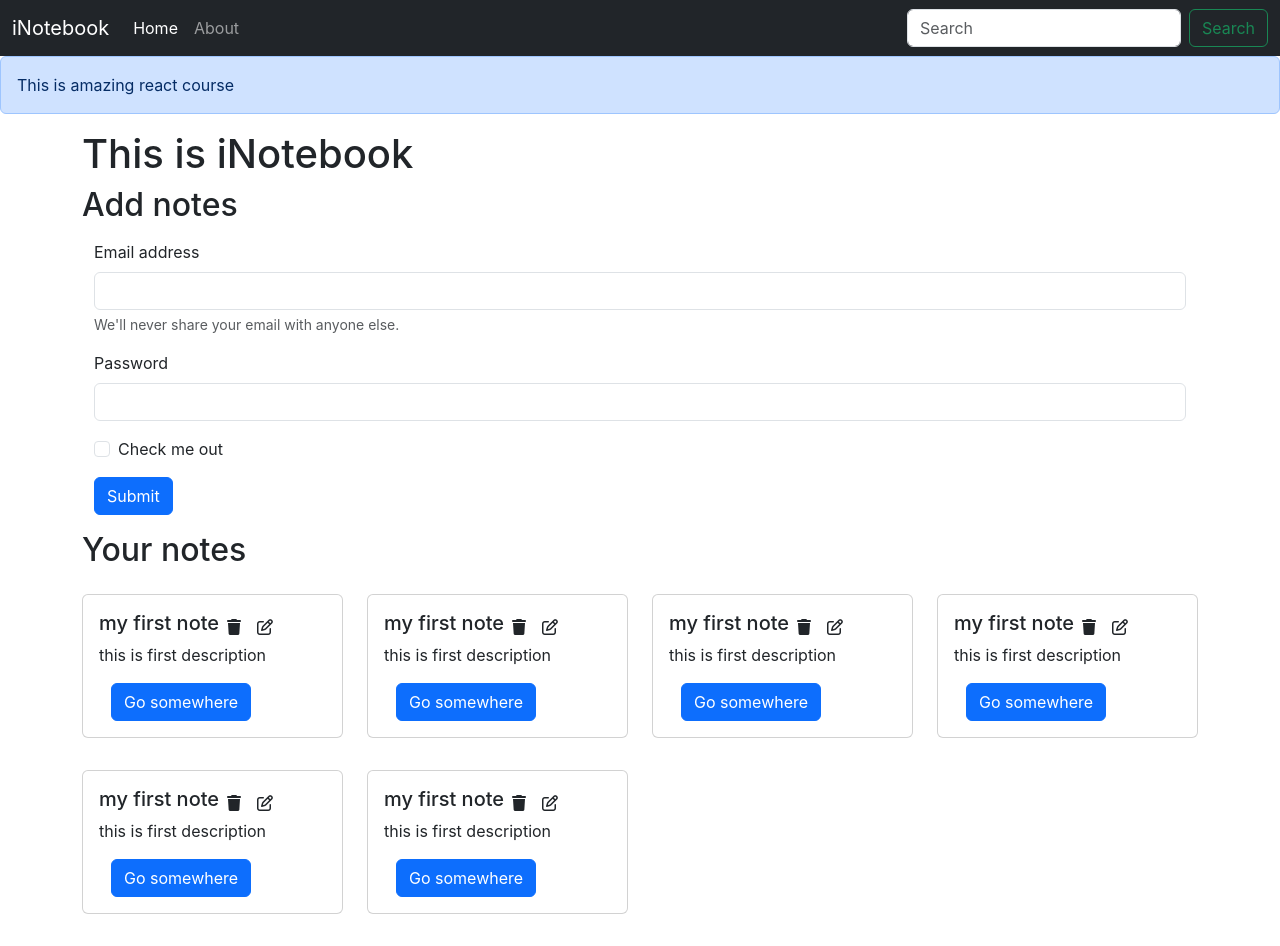
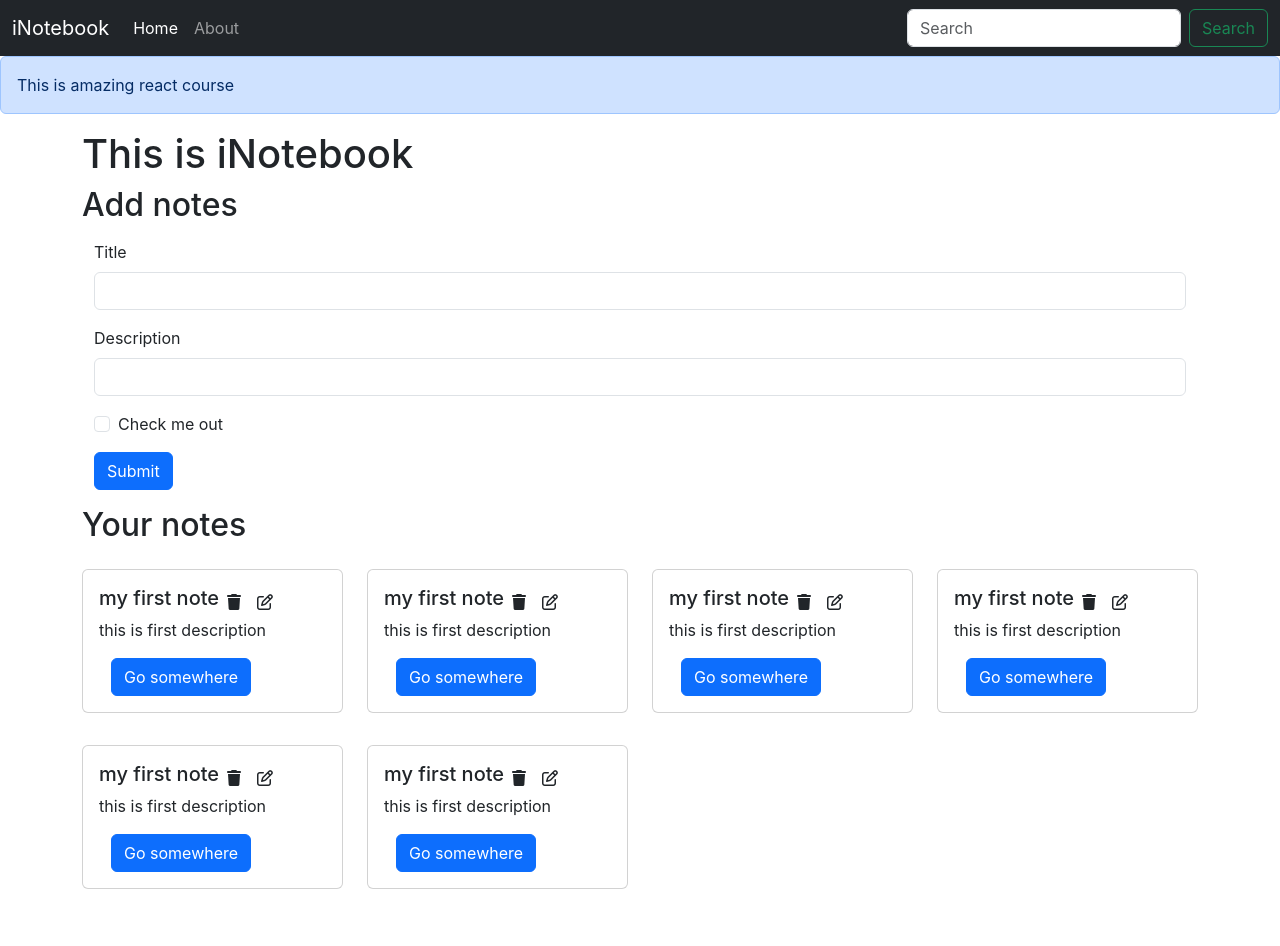
Before and after one commit to ShivamAgrawal150199/React-tutorial-new, a React (Create React App) app in the folder inotebook/: page / in a window 1280 px wide. After the commit the page ends 921 px from the top, so only its background shows below. Built offline with nearby package versions, Linux system fonts and the light colour scheme.

Commit message:
added addnote component and mage client side addition ready. video 63 completed

```diff
--- /dev/null
+++ b/inotebook/src/components/AddNote.js
@@ -0,0 +1,56 @@
+import React, { useState } from 'react'
+import { useContext } from "react";
+import noteContext from "../context/notes/noteContext";
+const AddNote = () => {
+
+    const context = useContext(noteContext);
+  const { addNote } = context;
+
+  const[note, setNote]=useState({title:"",description:"",tag:"default"});
+  const handleClick=(e)=>{
+    e.preventDefault();
+    addNote(note.title,note.description,note.tag)
+  }
+
+  const onchange=(e)=>{
+    setNote({...note,[e.target.name]:e.target.value});
+
+  }
+
+  return (
+    <div>
+      <h2>Add notes</h2>
+      <div className="container my-3">
+      <form>
+
+        <div className="mb-3">
+          <label htmlFor="title" className="form-label">
+            Title
+          </label>
+          <input type="text" className="form-control" id="title" name="title" aria-describedby="emailHelp" onChange={onchange}/>
+          {/* <div id="emailHelp" className="form-text">
+            We'll never share your email with anyone else.
+          </div> */}
+        </div>
+        <div className="mb-3">
+          <label htmlFor="description" className="form-label">
+            Description
+          </label>
+          <input type="text" className="form-control" id="description" name="description" onChange={onchange}/>
+        </div>
+        <div className="mb-3 form-check">
+          <input type="checkbox" className="form-check-input" id="exampleCheck1" />
+          <label className="form-check-label" htmlFor="exampleCheck1">
+            Check me out
+          </label>
+        </div>
+        <button type="submit" className="btn btn-primary" onClick={handleClick}>
+          Submit
+        </button>
+      </form>
+      </div>
+    </div>
+  )
+}
+
+export default AddNote
--- a/inotebook/src/components/Alert.js
+++ b/inotebook/src/components/Alert.js
@@ -3,9 +3,9 @@
 export const Alert = (props) => {
   return (
     <div>
-      <div class="alert alert-primary" role="alert">
+      <div className="alert alert-primary" role="alert">
         {props.message}
-            {/* A simple primary alert with <a href="#" class="alert-link">an example link</a>. Give it a click if you like. */}
+            {/* A simple primary alert with <a href="#" className="alert-link">an example link</a>. Give it a click if you like. */}
       </div>
     </div>
   )
--- a/inotebook/src/components/Home.js
+++ b/inotebook/src/components/Home.js
@@ -1,5 +1,6 @@
 import React from "react";
 import Notes from "./Notes";
+import AddNote from "./AddNote";
 
 
 
@@ -10,36 +11,6 @@
 
   return (
     <div>
-      <h2>Add notes</h2>
-      <div className="container my-3">
-      <form>
-
-        <div className="mb-3">
-          <label htmlFor="exampleInputEmail1" className="form-label">
-            Email address
-          </label>
-          <input type="email" className="form-control" id="exampleInputEmail1" aria-describedby="emailHelp"/>
-          <div id="emailHelp" className="form-text">
-            We'll never share your email with anyone else.
-          </div>
-        </div>
-        <div className="mb-3">
-          <label htmlFor="exampleInputPassword1" className="form-label">
-            Password
-          </label>
-          <input type="password" className="form-control" id="exampleInputPassword1"/>
-        </div>
-        <div className="mb-3 form-check">
-          <input type="checkbox" className="form-check-input" id="exampleCheck1" />
-          <label className="form-check-label" htmlFor="exampleCheck1">
-            Check me out
-          </label>
-        </div>
-        <button type="submit" className="btn btn-primary">
-          Submit
-        </button>
-      </form>
-      </div>
 
       <Notes/>
 
--- a/inotebook/src/components/Notes.js
+++ b/inotebook/src/components/Notes.js
@@ -2,18 +2,22 @@
 import { useContext } from "react";
 import noteContext from "../context/notes/noteContext";
 import Noteitem from "./Noteitem";
+import AddNote from "./AddNote";
 
 
 const Notes = () => {
   const context = useContext(noteContext);
-  const { notes, setNotes } = context;
+  const { notes, setNotes, addNote } = context;
   return (
+    <>
+    <AddNote/>
     <div className="row my-3">
       <h2>Your notes</h2>
       {notes.map((note) => {
         return <Noteitem key={note._id} note={note}/>
       })}
     </div>
+    </>
   );
 };
 
--- a/inotebook/src/context/notes/NoteState.js
+++ b/inotebook/src/context/notes/NoteState.js
@@ -63,6 +63,34 @@
 
       const[notes,setNotes]=useState(notesinitial);
 
+      // ADD A NOTE
+
+      const addNote=(title , description , tag)=>{
+        // TODO API CALL
+        console.log("adding a new note")
+        const note = {
+            "_id": "65817f25cdb8c29053db1e2356",
+            "user": "6580672398cc5c56882c46ad",
+            "title": title,
+            "description": description,
+            "tag": tag,
+            "date": "2023-12-19T11:31:49.115Z",
+            "__v": 0
+          };
+        setNotes(notes.concat(note))
+      }
+
+      // EDIT A NOTE
+
+      const editNote=()=>{
+
+      }
+
+      // DELETE A NOTE
+      const deleteNote=()=>{
+
+      }
+
 
 
 
@@ -84,7 +112,7 @@
     // }
 
     return (
-    <NoteContext.Provider value={{notes,setNotes}}>
+    <NoteContext.Provider value={{notes,setNotes,addNote}}>
         {props.children}
     </NoteContext.Provider>
     )
```
